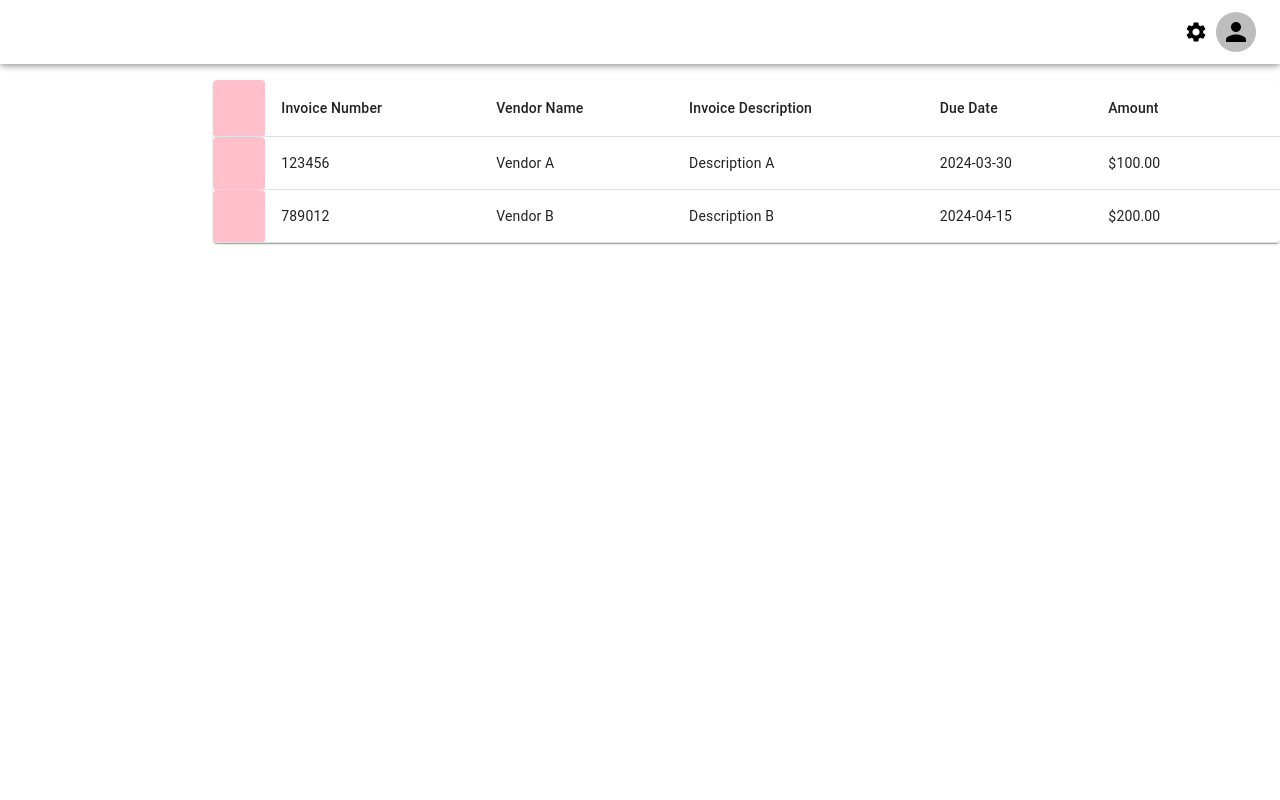
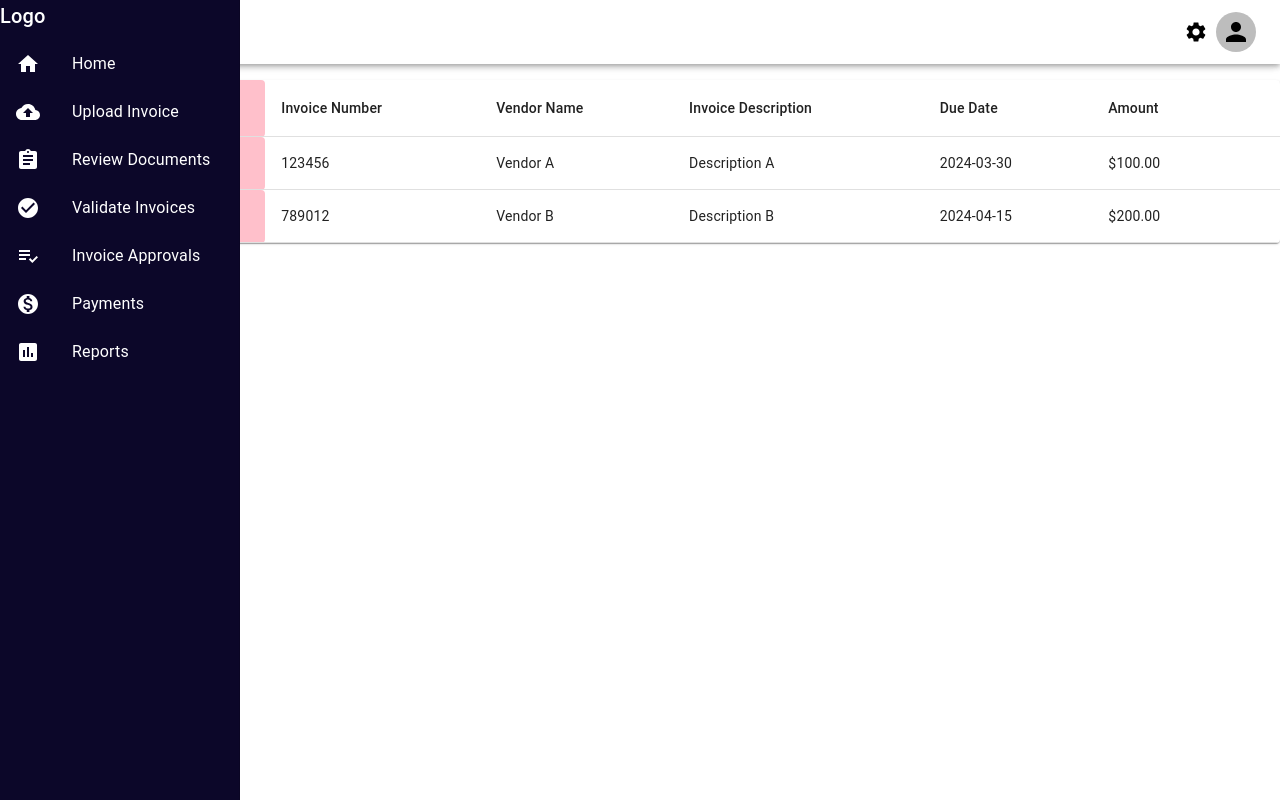
Before and after one commit to autonifai/fullstack-take-home-test, a React (Create React App) app: page / in a window 1280 px wide. Built offline with nearby package versions, Linux system fonts and the light colour scheme.

Commit message:
finished tempalte for invoices table

```diff
--- a/src/App.tsx
+++ b/src/App.tsx
@@ -6,11 +6,12 @@ import TopBar from "./components/TopBar";
 import {Grid} from "@mui/material";
 
 function App() {
-	const [drawerOpen, setDrawerOpen] = useState(false);
+	const [drawerOpen, setDrawerOpen] = useState(true);
 
 	const toggleDrawer = () => {
 		setDrawerOpen(!drawerOpen);
 	};
+
 	return (
 		<Grid container>
 			<Grid
```
Also changed, not shown: 1 other file (tests, documents, lock files or other folders).
